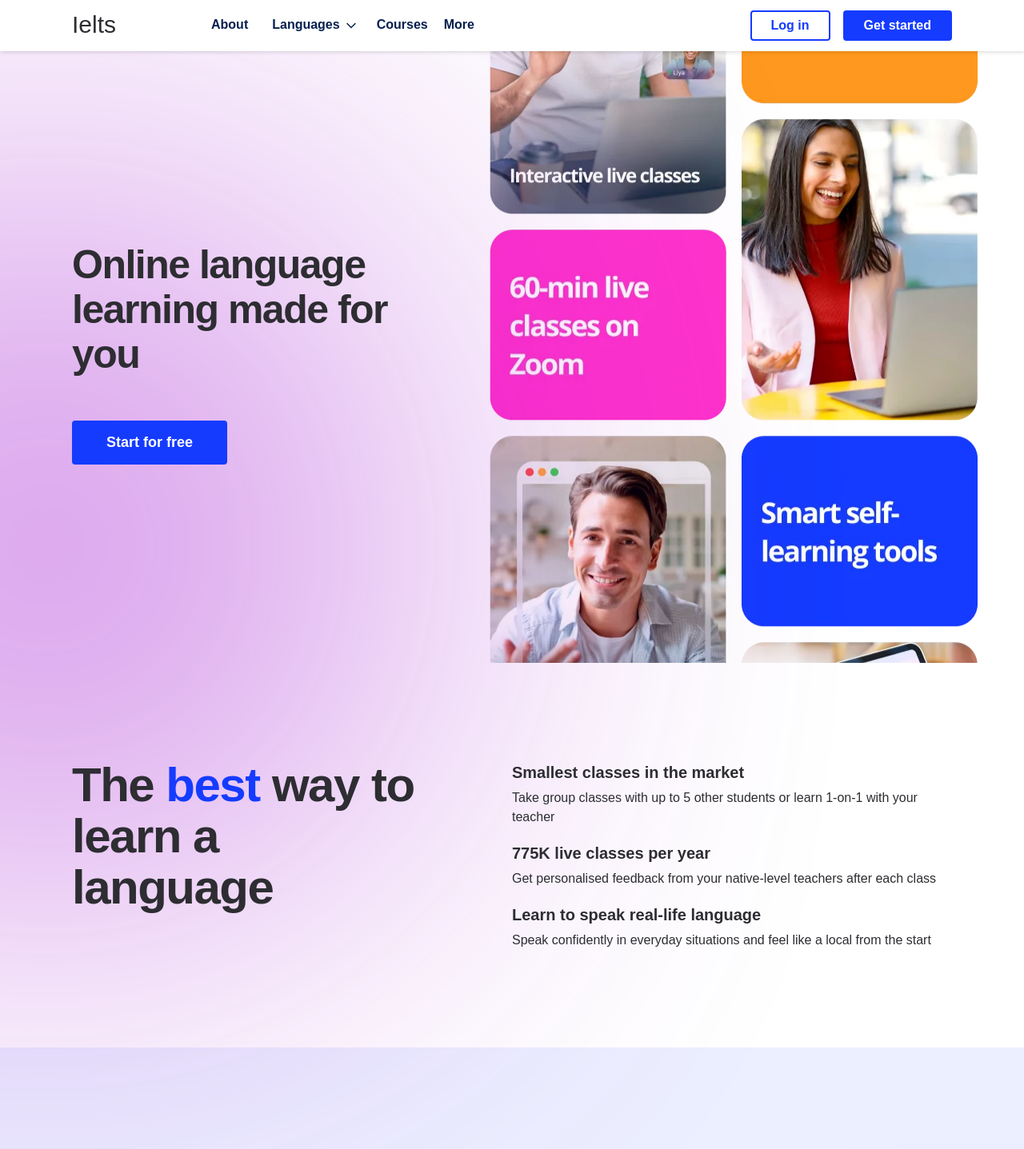
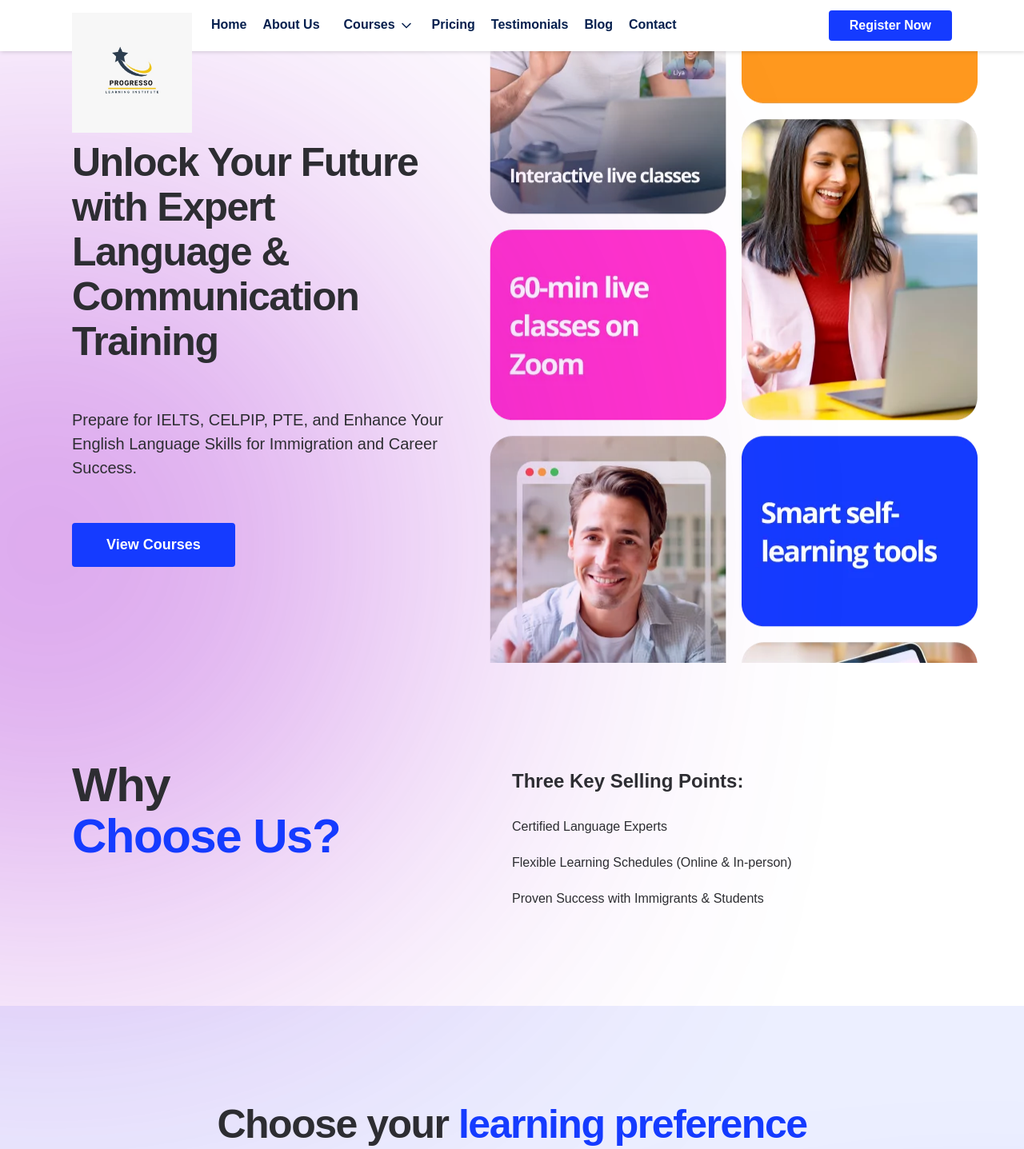
Before and after one commit to bahar-dc/learn-react, a React (Create React App) app: page / in a window 1280 px wide. Shown: the top 1437 px of the page at 80% size. Built offline with nearby package versions, Linux system fonts and the light colour scheme.

Commit message:
some content updates

```diff
--- a/src/Components/Banner.jsx
+++ b/src/Components/Banner.jsx
@@ -6,8 +6,11 @@ export const Banner = () => {
             <section  className="hero bottom-tablet-image trustpilot style-homepage-revamp lingoda-grid--first">
                 <div className="site-container">
                     <div className="content-container">
-                        <h1>Online language learning <span>made for you</span></h1>
-                        <a href="/free-trial" className="link button blue primary">Start for free</a>
+                        <h1>Unlock Your Future with Expert <span>Language & Communication</span> Training</h1>
+                        <p className='description'>
+                            Prepare for IELTS, CELPIP, PTE, and Enhance Your English Language Skills for Immigration and Career Success.
+                        </p>
+                        <a href="/cources" className="link button blue primary">View Courses</a>
                     </div>
                     <div className="image-container">
                         <div>
--- a/src/Components/Header.jsx
+++ b/src/Components/Header.jsx
@@ -1,21 +1,28 @@
+import SiteLogo from'../Assets/Images/site-logo.jpeg';
+
 export const Header = () => {
     return (
         <>
         <header className="header-nav">
             <div className="site-container">
                  <a href="/learn-react" className="link site-logo">
-                    Ielts
+                    <img src={SiteLogo} alt="Site Logo" />
                 </a>
                 <nav aria-label="Primary Nav">
                     <ul>
                         <li>
+                            <a href="/learn-react" className="link">
+                                <span>Home</span>
+                            </a>
+                        </li>
+                        <li>
                             <a href="/about" className="link">
-                                <span>About</span>
+                                <span>About Us</span>
                             </a>
                         </li>
                         <li className="dropdown">
                             <button className="link">
-                                <span>Languages</span>
+                                <span>Courses</span>
                                 <svg className="chevron" aria-hidden="true" viewBox="0 0 12 8" fill="none"
                                     xmlns="http://www.w3.org/2000/svg">
                                     <path fillRule="evenodd" clipRule="evenodd"
@@ -33,24 +40,34 @@ export const Header = () => {
                             </ul>
                         </li>
                         <li>
-                            <button className="link">
-                                <span>Courses</span>
-                            </button>
+                            <a href="/pricing" className="link">
+                                <span>Pricing</span>
+                            </a>
                         </li>
                         <li>
-                            <button className="link">
-                                <span>More</span>
-                            </button>
+                            <a href="/testimonials" className="link">
+                                <span>Testimonials</span>
+                            </a>
+                        </li>
+                        <li>
+                            <a href="/blog" className="link">
+                                <span>Blog</span>
+                            </a>
+                        </li>
+                        <li>
+                            <a href="/contact" className="link">
+                                <span>Contact</span>
+                            </a>
                         </li>
                     </ul>
                     <div className="navbar-buttons mobile">
-                        <a href="/login" className="link button blue secondary in-mobile-nav">Log in</a>
-                        <a href="/get-started" className="link button blue primary">Get started</a>
+                        {/* <a href="/login" className="link button blue secondary in-mobile-nav">Log in</a> */}
+                        <a href="/get-started" className="link button blue primary">Register Now</a>
                     </div>
                 </nav>
                 <div className="navbar-buttons desktop">
-                    <a href="/login" className="link button blue secondary in-mobile-nav">Log in</a>
-                    <a href="/get-started" className="link button blue primary">Get started</a>
+                    {/* <a href="/login" className="link button blue secondary in-mobile-nav">Log in</a> */}
+                    <a href="/get-started" className="link button blue primary">Register Now</a>
                     <button aria-label="Open Primary Navigation" data-open="Open Primary Navigation"
                         data-closed="Close Primary Navigation" aria-controls="primary-navigation"
                         className="hamburger-button link"></button>
--- a/src/Components/Twocolumn.jsx
+++ b/src/Components/Twocolumn.jsx
@@ -3,24 +3,20 @@ export const Twocolumntext = () => {
         <>
             <section className="two-col-title-list">
                 <div className="site-container">
-                    <h2>The <span style={{ color: '#153bff' }}>best</span> way to learn a language</h2>
+					 <h2>Why  <span style={{ color: '#153bff' }}>Choose Us?</span> </h2>
+
                     <ul>
+					 <h4>Three Key Selling Points:</h4>
 						<li>
-						<h3>
-                           Smallest classes in the market</h3>
-						<p className="text">Take group classes with up to 5 other students or learn 1-on-1 with your teacher
-						</p>
+							<p className="text">Certified Language Experts</p>
 						</li>
 						<li>
-						<h3>
 
-                            775K live classes per year</h3>
-						<p className="text">Get personalised feedback from your native-level teachers after each class</p>
+							<p className="text">Flexible Learning Schedules (Online & In-person)</p>
 						</li>
 						<li>
-						<h3>
-                        Learn to speak real-life language</h3>
-						<p className="text">Speak confidently in everyday situations and feel like a local from the start
+
+							<p className="text">Proven Success with Immigrants & Students
 							</p>
 						</li>
 					</ul>
```
Also changed, not shown: src/Assets/Css/Style.css, src/Assets/Images/site-logo.jpeg (added). Lines whose indentation alone changed are shown as unchanged.
